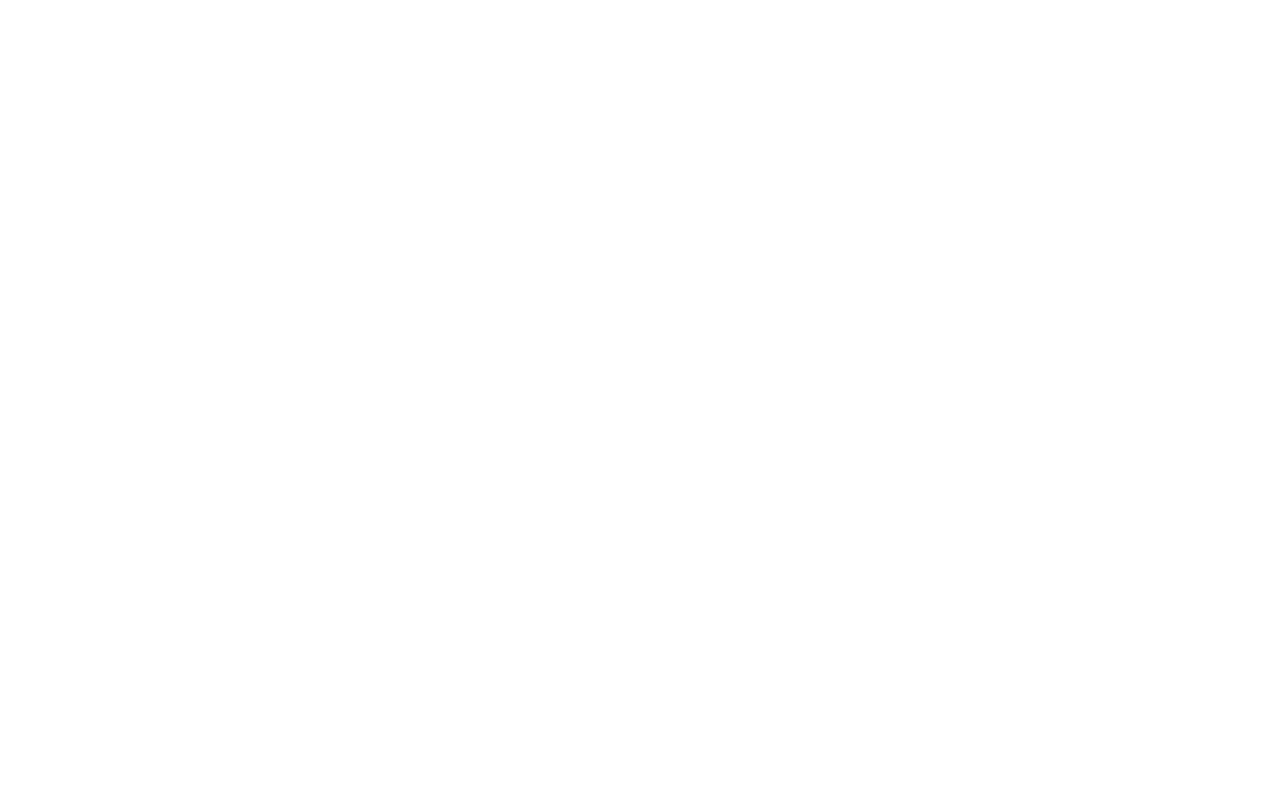
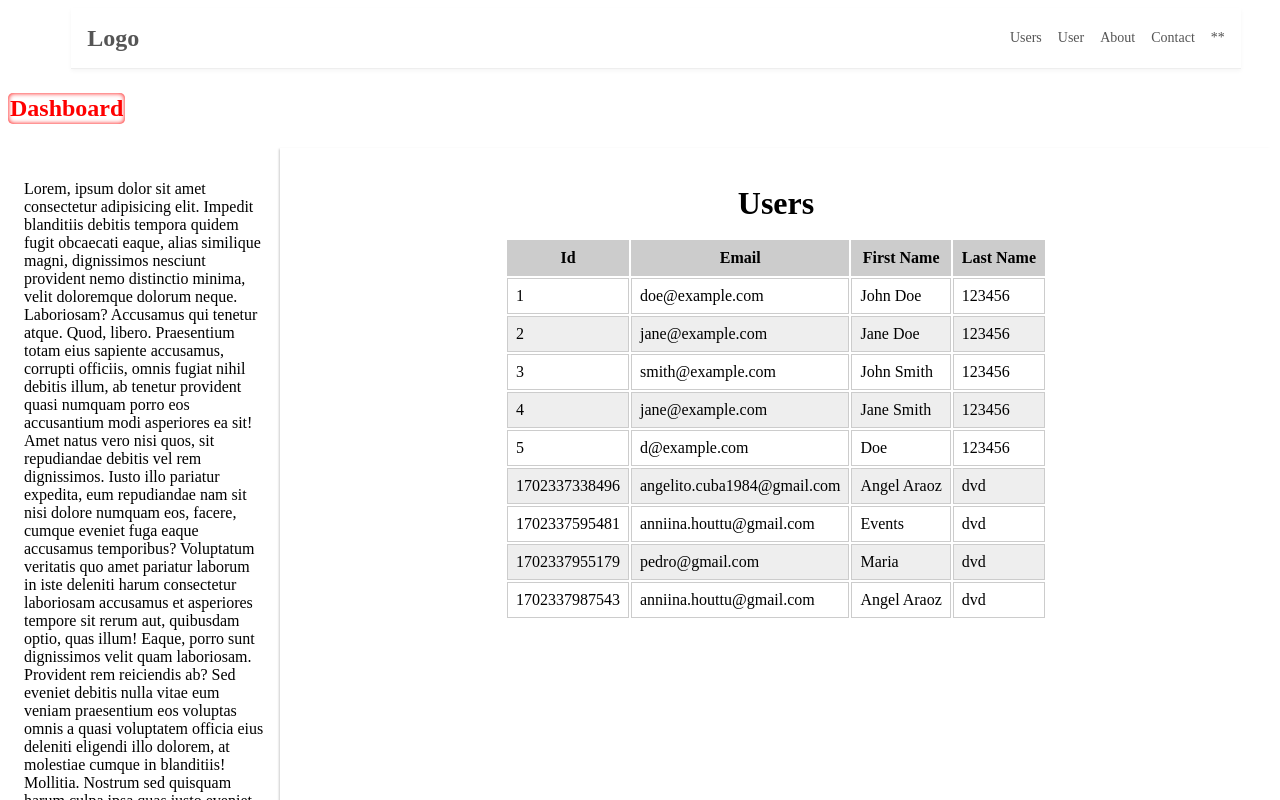
Before and after one commit to Angel-cuba/Ang-nav-form-routes, an Angular app: page /dashboard/users in a window 1280 px wide. Shown: the top 800 px of the page. Built offline with nearby package versions, Linux system fonts and the light colour scheme; data requests are answered from the project's data file.

Commit message:
Create method to add users

```diff
--- a/db/users.json
+++ b/db/users.json
@@ -1,39 +1,67 @@
 {
-  "users" : [
+  "users": [
     {
-      "id" : 1,
-      "name" : "John Doe",
-      "email" : "doe@example.com",
-      "password" : "123456",
-      "date" : "2017-01-01"
+      "id": 1,
+      "name": "John Doe",
+      "email": "doe@example.com",
+      "password": "123456",
+      "date": "2017-01-01"
     },
     {
-      "id" : 2,
-      "name" : "Jane Doe",
-      "email" : "jane@example.com",
-      "password":"123456",
-      "date" : "2017-01-01"
+      "id": 2,
+      "name": "Jane Doe",
+      "email": "jane@example.com",
+      "password": "123456",
+      "date": "2017-01-01"
     },
     {
-      "id" : 3,
-      "name" : "John Smith",
-      "email" : "smith@example.com",
-      "password":"123456",
-      "date" : "2017-01-01"
+      "id": 3,
+      "name": "John Smith",
+      "email": "smith@example.com",
+      "password": "123456",
+      "date": "2017-01-01"
     },
     {
-      "id" : 4,
-      "name" : "Jane Smith",
-      "email" : "jane@example.com",
-      "password":"123456",
-      "date" : "2017-01-01"
+      "id": 4,
+      "name": "Jane Smith",
+      "email": "jane@example.com",
+      "password": "123456",
+      "date": "2017-01-01"
     },
     {
-      "id" : 5,
-      "name" : "Doe",
-      "email" : "d@example.com",
-      "password":"123456",
-      "date" : "2017-01-01"
+      "id": 5,
+      "name": "Doe",
+      "email": "d@example.com",
+      "password": "123456",
+      "date": "2017-01-01"
+    },
+    {
+      "id": 1702337338496,
+      "name": "Angel Araoz",
+      "email": "angelito.cuba1984@gmail.com",
+      "password": "dvd",
+      "date": "2023-12-21"
+    },
+    {
+      "id": 1702337595481,
+      "name": "Events",
+      "email": "anniina.houttu@gmail.com",
+      "password": "dvd",
+      "date": "2023-12-22"
+    },
+    {
+      "id": 1702337955179,
+      "name": "Maria",
+      "email": "pedro@gmail.com",
+      "password": "dvd",
+      "date": "2023-12-21"
+    },
+    {
+      "id": 1702337987543,
+      "name": "Angel Araoz",
+      "email": "anniina.houttu@gmail.com",
+      "password": "dvd",
+      "date": "2023-12-22"
     }
   ]
 }
--- a/src/app/components/users/user/user.component.ts
+++ b/src/app/components/users/user/user.component.ts
@@ -1,4 +1,4 @@
-import { Component } from '@angular/core';
+import { Component, inject } from '@angular/core';
 import { User } from '../../../../interfaces/interfaces';
 import {
   FormBuilder,
@@ -8,15 +8,19 @@
   Validators,
 } from '@angular/forms';
 import { CommonModule } from '@angular/common';
+import { UsersService } from '../../../service/users.service';
+import { Router, RouterModule } from '@angular/router';
 
 @Component({
   selector: 'app-user',
   standalone: true,
-  imports: [FormsModule, ReactiveFormsModule, CommonModule],
+  imports: [FormsModule, ReactiveFormsModule, CommonModule, RouterModule],
   templateUrl: './user.component.html',
   styleUrl: './user.component.scss',
 })
 export class UserComponent {
+
+  public service = inject(UsersService)
 
   public form: FormGroup = this.formBuilder.group({
     name: [
@@ -44,9 +48,13 @@
     date: ['', [Validators.required]],
   });
 
-  constructor(private formBuilder: FormBuilder) {}
+
+  constructor(private formBuilder: FormBuilder, private router: Router) {}
   saveUser() {
-    if (!this.form.valid) return;
+    if (!this.form.valid) {
+      console.error('Invalid form');
+      return;
+    };
     console.log(this.form.value);
 
 
@@ -58,6 +66,10 @@
       date: this.form.value.date,
     }
     console.log("🚀 ~ file: user.component.ts:66 ~ UserComponent ~ saveUser ~ user:", user)
+    this.service.addUser(user);
 
+    // reset form and redirect
+    this.form.reset();
+    this.router.navigate(['/dashboard/users']);
   }
 }
--- a/src/app/service/users.service.ts
+++ b/src/app/service/users.service.ts
@@ -1,6 +1,7 @@
 import { HttpClient } from '@angular/common/http';
 import { Injectable, computed, inject, signal } from '@angular/core';
 import { delay } from 'rxjs';
+import { User } from '../../interfaces/interfaces';
 
 @Injectable({
   providedIn: 'root',
@@ -23,4 +24,12 @@
         this.#state.set({ users: response });
       });
   }
+  async addUser(user: User) {
+    this.http
+      .post<any>('http://localhost:4000/users', user)
+      .pipe(delay(1000))
+      .subscribe((response) => {
+        this.#state.set({ users: [...this.users(), response] });
+      });
+  }
 }
```
